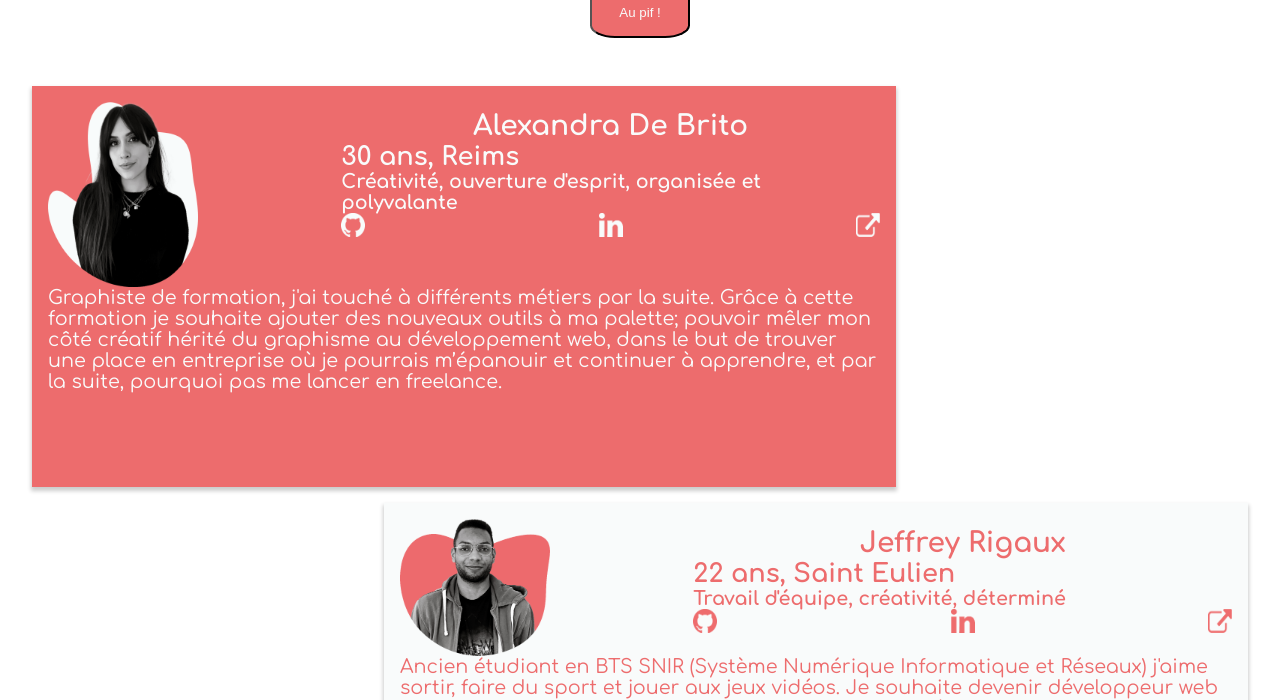
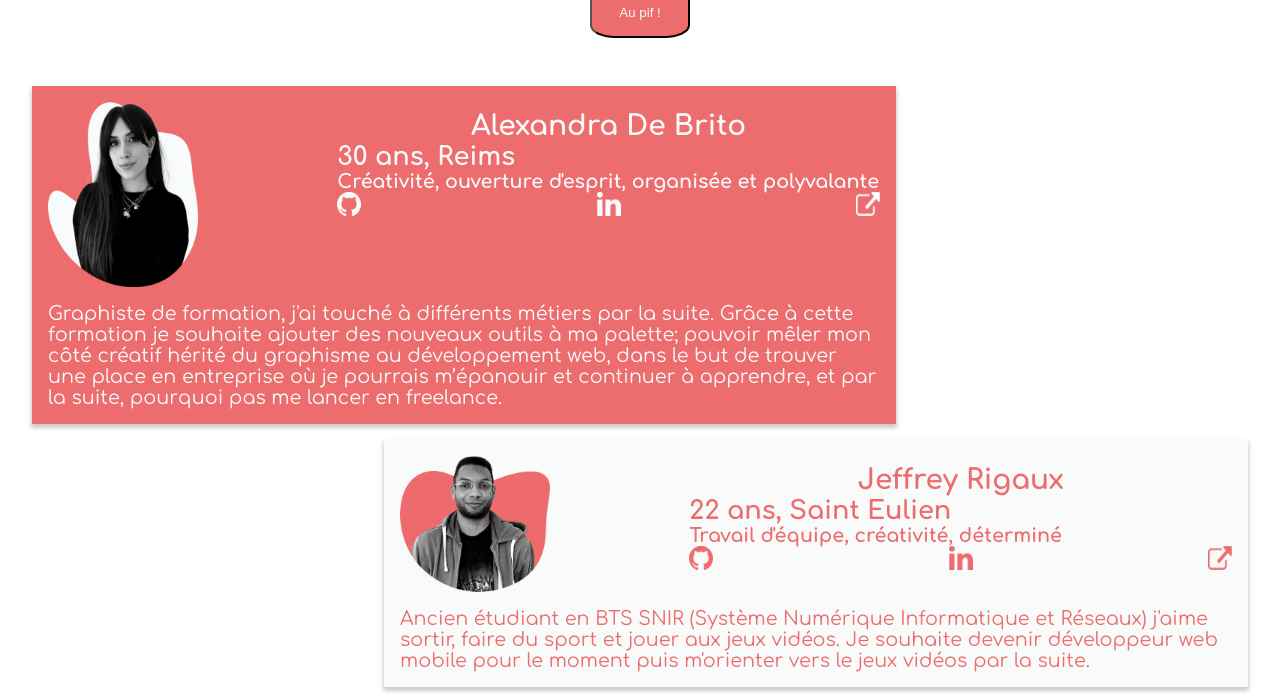
Before and after one commit to Valentin-Morette/trombinoscope, a website with bundled scripts: page index.html in a window 1280 px wide. Shown: the part 927-1627 px from the top of the page. Built offline with nearby package versions, Linux system fonts and the light colour scheme; files whose address does not match are found by name.

Commit message:
Update presentation

```diff
--- a/style.css
+++ b/style.css
@@ -206,7 +206,7 @@ a {
   padding: 1rem;
   display: grid;
   grid-template-columns: repeat(3, 1fr);
-  grid-template-rows: repeat(2, 1fr);
+  row-gap: 1rem;
   box-shadow: 0px 3px 4px 1px rgba(0, 0, 0, 0.2);
 }
 
@@ -223,7 +223,7 @@ a {
   grid-column-end: 4;
   grid-row-start: 1;
   grid-row-end: 2;
-  margin-left: 1rem;
+  margin-left: 0.75rem;
 }
 .biographie > h2 {
   font-size: 1.1rem;
@@ -233,7 +233,7 @@ a {
 }
 
 .biographie > h5 {
-  font-size: 0.75rem;
+  font-size: 0.7rem;
 }
 
 .presentation > div:nth-child(2n + 1) > p,
```
